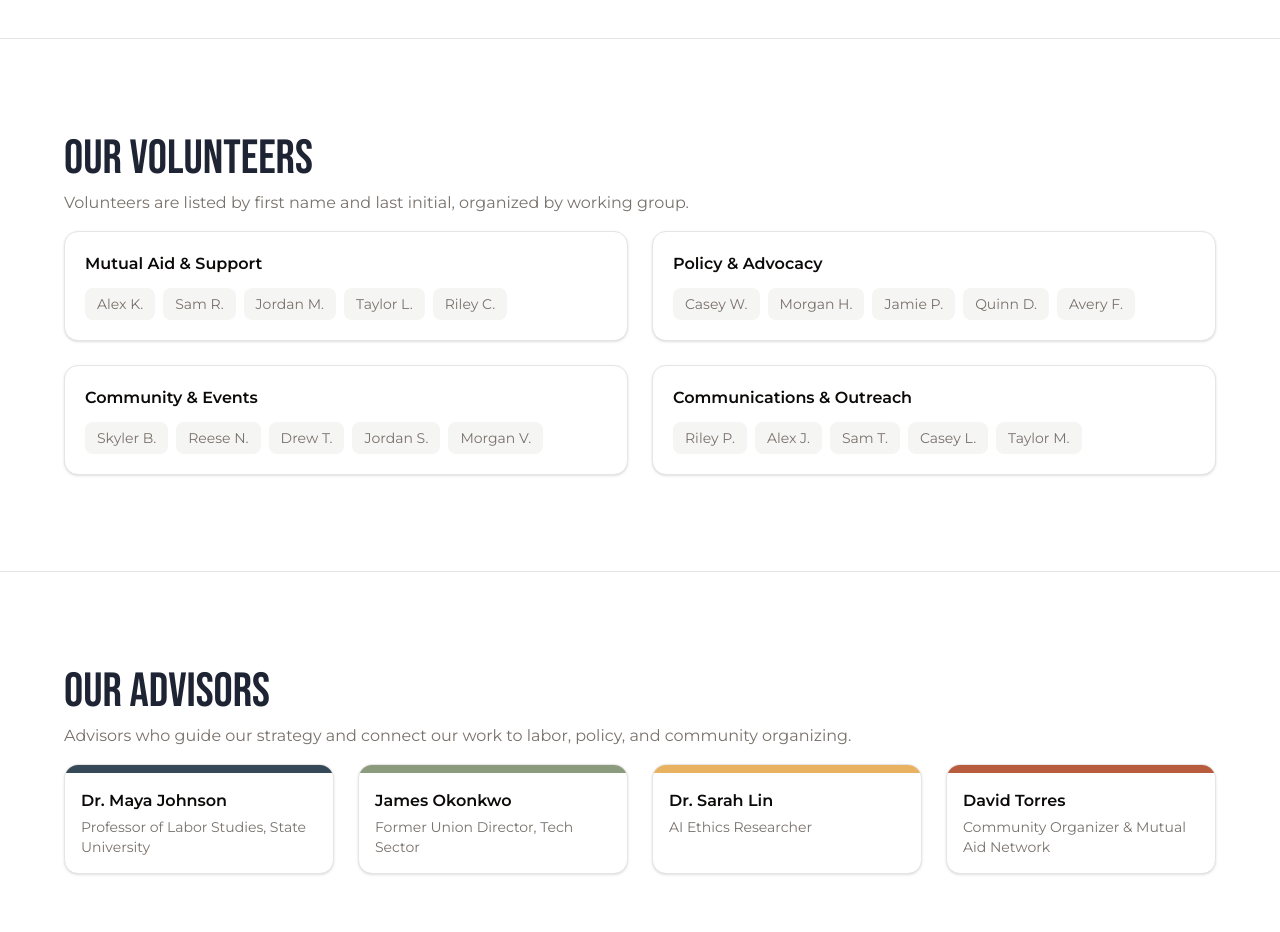
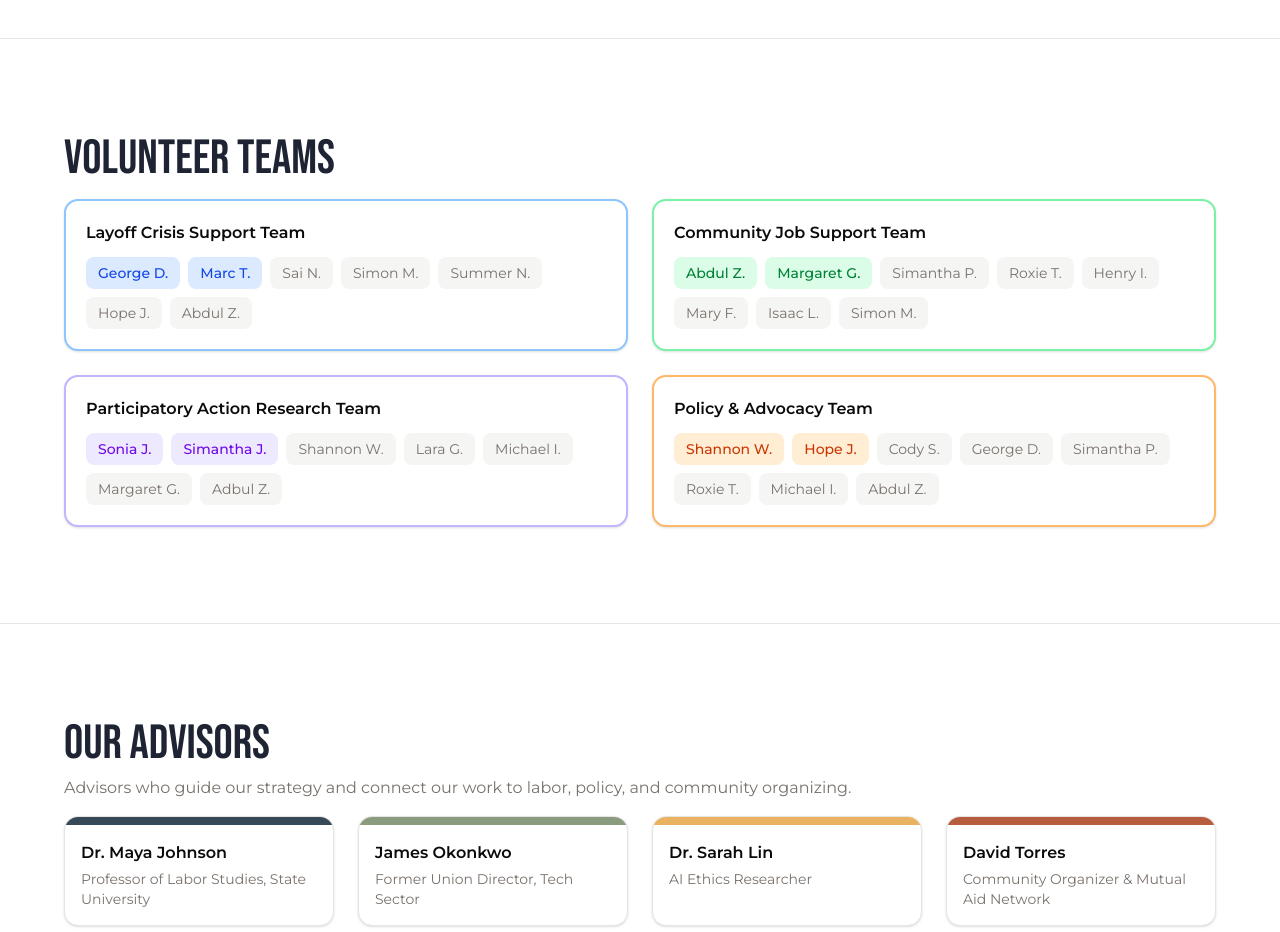
Before and after one commit to What-We-Will/community-platform, a Next.js app: page /about in a window 1280 px wide. Shown: the part 3320-4252 px from the top of the page. Built offline with nearby package versions, Linux system fonts and the light colour scheme; no server answers.

Commit message:
volunteer teams: per-team accent colors with highlighted lead names

```diff
--- a/components/about/about-volunteers.tsx
+++ b/components/about/about-volunteers.tsx
@@ -1,41 +1,89 @@
+type GroupColor = {
+  border: string;
+  leaderBg: string;
+  leaderText: string;
+  memberBg: string;
+  memberText: string;
+};
+
+const GROUP_COLORS: GroupColor[] = [
+  {
+    border:     "border-blue-300",
+    leaderBg:   "bg-blue-100",
+    leaderText: "text-blue-700 font-medium",
+    memberBg:   "bg-muted",
+    memberText: "text-muted-foreground",
+  },
+  {
+    border:     "border-green-300",
+    leaderBg:   "bg-green-100",
+    leaderText: "text-green-700 font-medium",
+    memberBg:   "bg-muted",
+    memberText: "text-muted-foreground",
+  },
+  {
+    border:     "border-violet-300",
+    leaderBg:   "bg-violet-100",
+    leaderText: "text-violet-700 font-medium",
+    memberBg:   "bg-muted",
+    memberText: "text-muted-foreground",
+  },
+  {
+    border:     "border-orange-300",
+    leaderBg:   "bg-orange-100",
+    leaderText: "text-orange-700 font-medium",
+    memberBg:   "bg-muted",
+    memberText: "text-muted-foreground",
+  },
+];
+
 const WORKING_GROUPS = [
   {
-    name: "Mutual Aid & Support",
-    volunteers: ["Alex K.", "Sam R.", "Jordan M.", "Taylor L.", "Riley C."],
+    name: "Layoff Crisis Support Team",
+    volunteers: ["George D.", "Marc T.", "Sai N.", "Simon M.", "Summer N.", "Hope J.", "Abdul Z."],
   },
   {
-    name: "Policy & Advocacy",
-    volunteers: ["Casey W.", "Morgan H.", "Jamie P.", "Quinn D.", "Avery F."],
+    name: "Community Job Support Team",
+    volunteers: ["Abdul Z.", "Margaret G.", "Simantha P.", "Roxie T.", "Henry I.", "Mary F.", "Isaac L.", "Simon M."],
   },
   {
-    name: "Community & Events",
-    volunteers: ["Skyler B.", "Reese N.", "Drew T.", "Jordan S.", "Morgan V."],
+    name: "Participatory Action Research Team",
+    volunteers: ["Sonia J.", "Simantha J.", "Shannon W.", "Lara G.", "Michael I.", "Margaret G.", "Adbul Z."],
   },
   {
-    name: "Communications & Outreach",
-    volunteers: ["Riley P.", "Alex J.", "Sam T.", "Casey L.", "Taylor M."],
+    name: "Policy & Advocacy Team",
+    volunteers: ["Shannon W.", "Hope J.", "Cody S.", "George D.", "Simantha P.", "Roxie T.", "Michael I.", "Abdul Z."],
   },
 ];
 
 function WorkingGroupCard({
   name,
   volunteers,
+  color,
 }: {
   name: string;
   volunteers: string[];
+  color: GroupColor;
 }) {
   return (
-    <div className="rounded-xl border border-border bg-card p-5 shadow-sm">
+    <div className={`rounded-xl border-2 bg-card p-5 shadow-sm ${color.border}`}>
       <h3 className="font-semibold text-foreground">{name}</h3>
       <ul className="mt-3 flex flex-wrap gap-2">
-        {volunteers.map((volunteer) => (
-          <li
-            key={`${name}-${volunteer}`}
-            className="rounded-md bg-muted px-3 py-1.5 text-sm text-muted-foreground transition-colors"
-          >
-            {volunteer}
-          </li>
-        ))}
+        {volunteers.map((volunteer, i) => {
+          const isLead = i < 2;
+          return (
+            <li
+              key={`${name}-${volunteer}`}
+              className={`rounded-md px-3 py-1.5 text-sm transition-colors ${
+                isLead
+                  ? `${color.leaderBg} ${color.leaderText}`
+                  : `${color.memberBg} ${color.memberText}`
+              }`}
+            >
+              {volunteer}
+            </li>
+          );
+        })}
       </ul>
     </div>
   );
@@ -46,17 +94,15 @@ export function AboutVolunteers() {
     <section className="border-t bg-white px-4 py-16 md:py-24">
       <div className="mx-auto max-w-6xl">
         <h2 className="font-bebas text-3xl text-dark-blue sm:text-4xl md:text-5xl">
-          Our Volunteers
+          Volunteer Teams
         </h2>
-        <p className="mt-2 max-w-full text-muted-foreground">
-          Volunteers are listed by first name and last initial, organized by working group.
-        </p>
         <div className="mt-4 grid grid-cols-1 gap-6 sm:grid-cols-2">
-          {WORKING_GROUPS.map((group) => (
+          {WORKING_GROUPS.map((group, i) => (
             <WorkingGroupCard
               key={group.name}
               name={group.name}
               volunteers={group.volunteers}
+              color={GROUP_COLORS[i]}
             />
           ))}
         </div>
```
